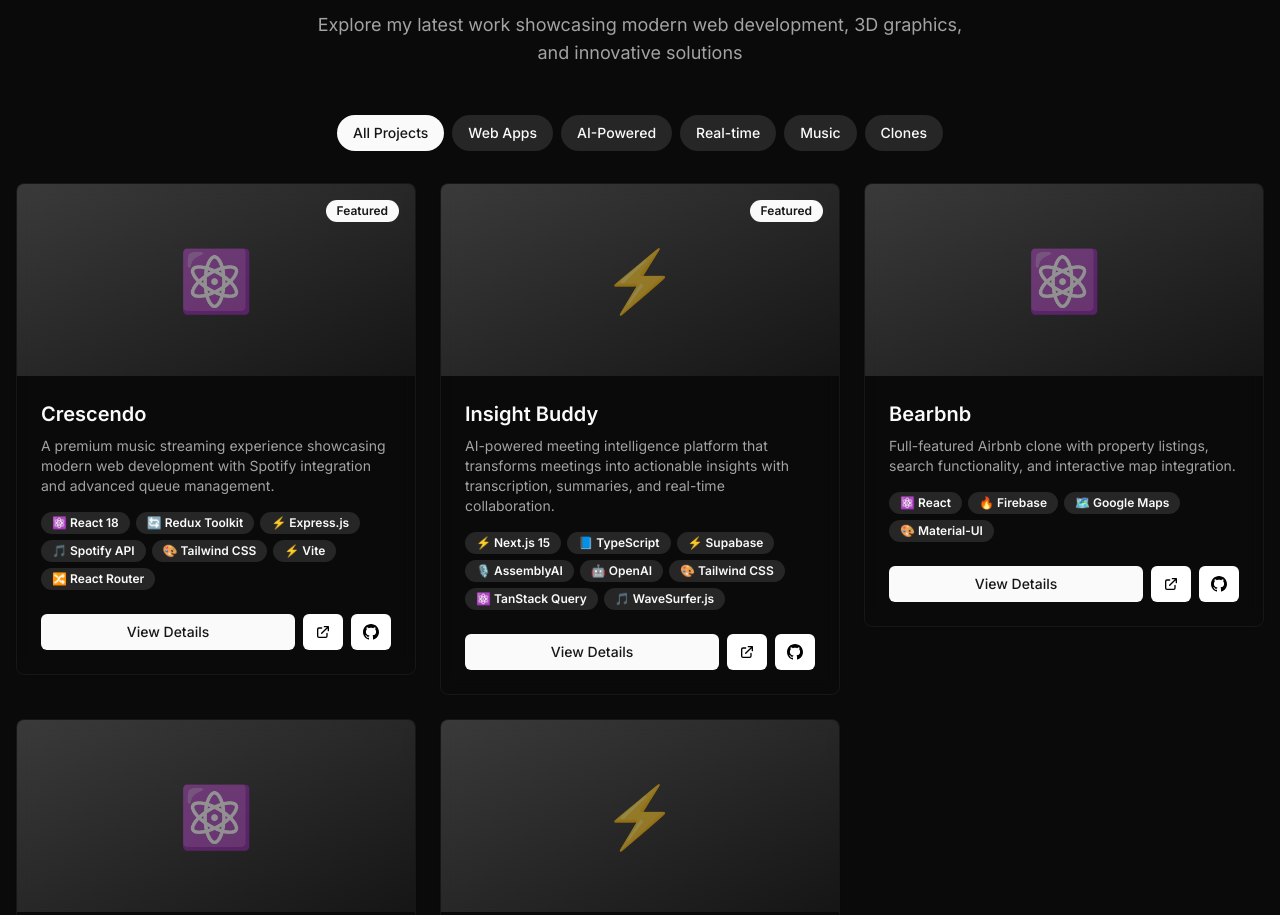
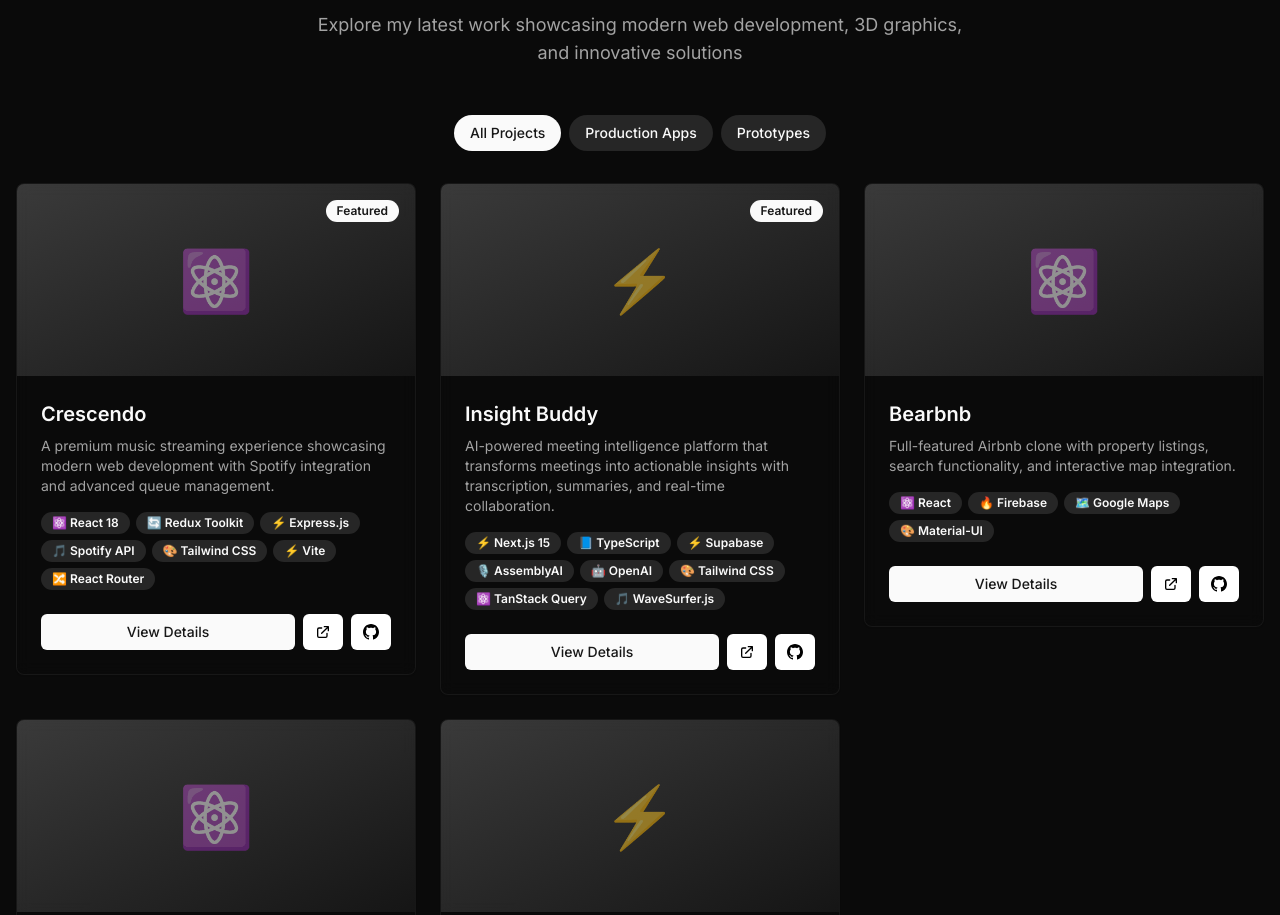
Before and after one commit to swz22/portfolio-jk, a Next.js app: page / in a window 1280 px wide. Shown: the part 933-1848 px from the top of the page. Built offline with nearby package versions, Linux system fonts and the light colour scheme; no server answers.

Commit message:
refactor: simplify project categories to production/prototype

```diff
--- a/constants/index.ts
+++ b/constants/index.ts
@@ -112,11 +112,8 @@ export const TERMINAL_COMMANDS = {
 
 export const PROJECT_CATEGORIES = [
   { value: 'all', label: 'All Projects' },
-  { value: 'web-app', label: 'Web Apps' },
-  { value: 'ai-powered', label: 'AI-Powered' },
-  { value: 'real-time', label: 'Real-time' },
-  { value: 'music', label: 'Music' },
-  { value: 'clone', label: 'Clones' },
+  { value: 'production', label: 'Production Apps' },
+  { value: 'prototype', label: 'Prototypes' },
 ] as const;
 
 export const SKILL_CATEGORIES = [
```
Also changed, not shown: types/index.ts (+1 -7 lines).
